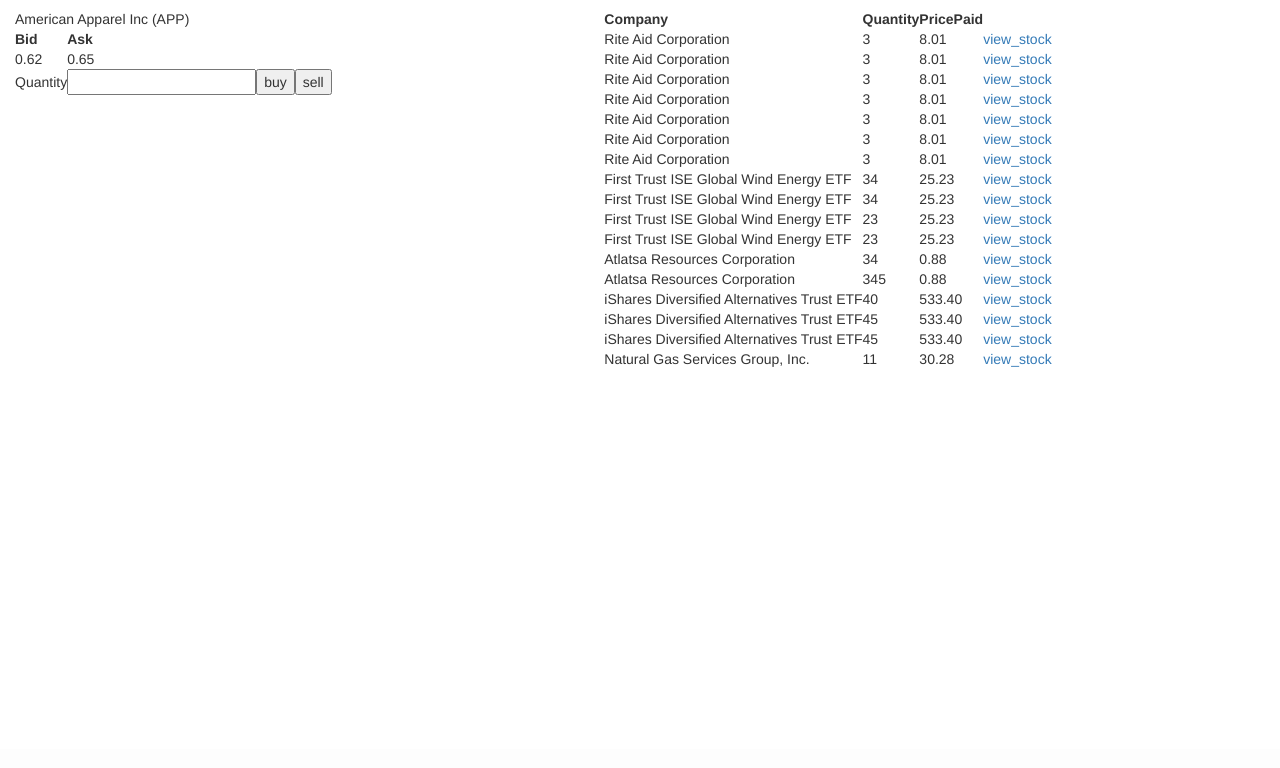
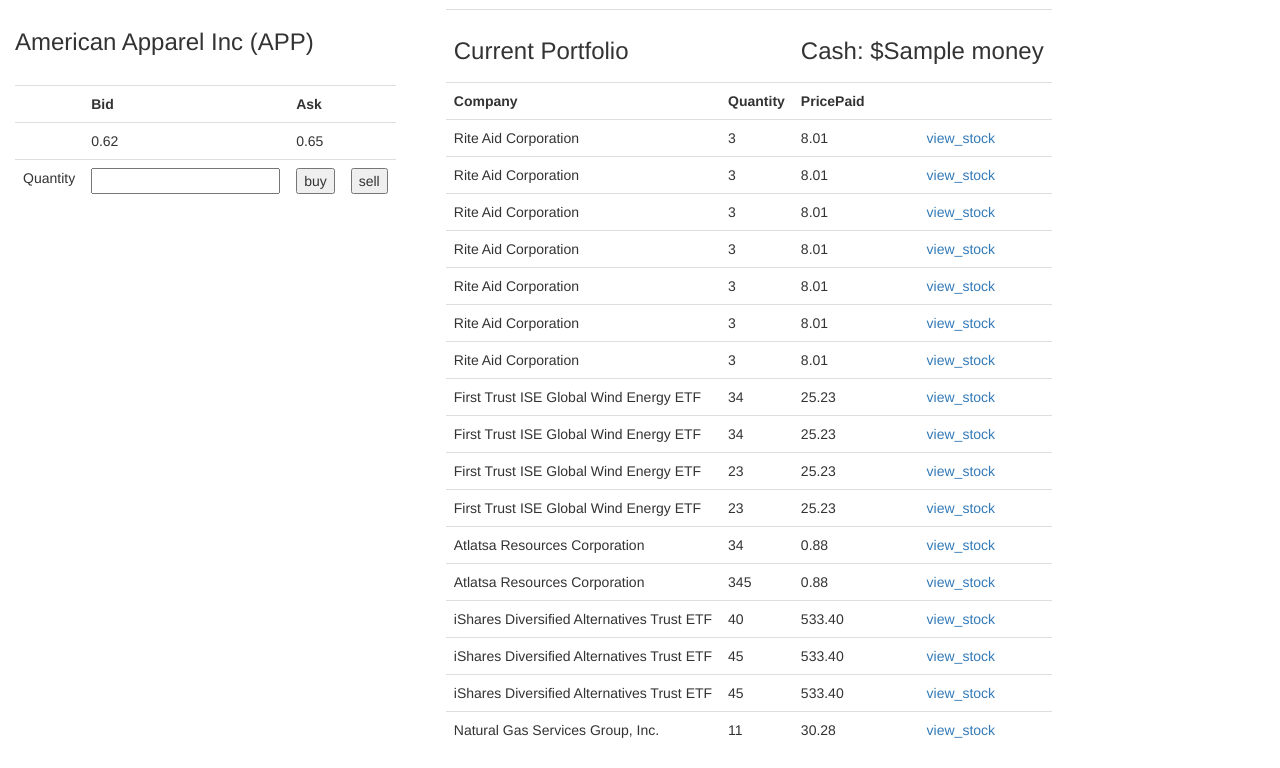
Before and after one commit to colinkingswood/benzinga, a Django app: template portfolio/templates/portfolio.html in a window 1280 px wide. Shown: the part 51-819 px from the top of the page. Before the commit the page ends 418 px from the top, so only its background shows below. Run offline with Django 3.2, Linux system fonts and the light colour scheme; data comes from the database, SQL or seed files in the repository; the template is opened without the code that fills it: values that come from a table or form of the project are taken from there, most other values are stand-ins (such as "Sample title", 1, 10 or a date in 2020); parts of the project's set-up code (start-up, migrations or seed data) failed here and were passed over; some libraries are stand-ins or nearby versions.

Commit message:
Tidied up the front end a bit

```diff
--- a/portfolio/templates/portfolio.html
+++ b/portfolio/templates/portfolio.html
@@ -62,11 +62,19 @@
 	        <div style='float:left;'>
 
 	        {% if stock %}
-		        <div>{{ stock.name}} ({{ stock.symbol}})</div>
-			        <table>
-			        	<tr ><th colaspan='2'>Bid</th><th colaspan='2'>Ask</th></tr>
-			        	<tr><td colaspan='2'>{{ stock.bid}}</td><td colaspan='2'>{{ stock.ask}}</td>
-
+		        <div><h3>{{ stock.name}} ({{ stock.symbol}})</h3></div>
+		        	<br>
+			        <table class='table'>
+			        	<tr>
+			        		<th></th>
+			        		<th>Bid</th>
+			        		<th colspan='2'>Ask</th>
+			        	</tr>
+			        	<tr>
+			        		<td></td>
+			        		<td >{{ stock.bid}}</td>
+			        		<td colspan='2'>{{ stock.ask}}</td>
+			        	</tr>
 			        	<tr>
 				        	<form action=""  method='POST'>
 				        	{% csrf_token %}
@@ -88,10 +96,14 @@
 	        	{% endif %}
 	        </div>
 
-	        <div style='float:right;'>
+			<div style='float:right;'>
 
 	        	{% if purchase_list %}
-		        	<table>
+		        	<table class='table'>
+		        	<tr>
+		        		<td colspan='2' ><h3>Current Portfolio</h3></td>
+		        		<td colspan='2' ><h3>Cash: ${{ money }}</h3></td>
+		        	</tr>
 		        	<tr>
 		        		<th>Company</th>
 		        		<th>Quantity</th>
--- a/portfolio/views.py
+++ b/portfolio/views.py
@@ -152,7 +152,7 @@ class UpdatePortfolioView(FormView):
                     purchase.delete()
 
             amount_left = Decimal(self.request.session['money'])
-            self.request.session['money'] = str(amount_left - sold_price)
+            self.request.session['money'] = str(amount_left + sold_price)
             return super(UpdatePortfolioView, self).form_valid(form)
 
 
@@ -170,4 +170,6 @@ class UpdatePortfolioView(FormView):
             except Exception as e :
                 context['stock_errors'] = "Problem creating stock from json data: " + e.__str__()
 
+        context['money'] = self.request.session['money']
+
         return context
```
